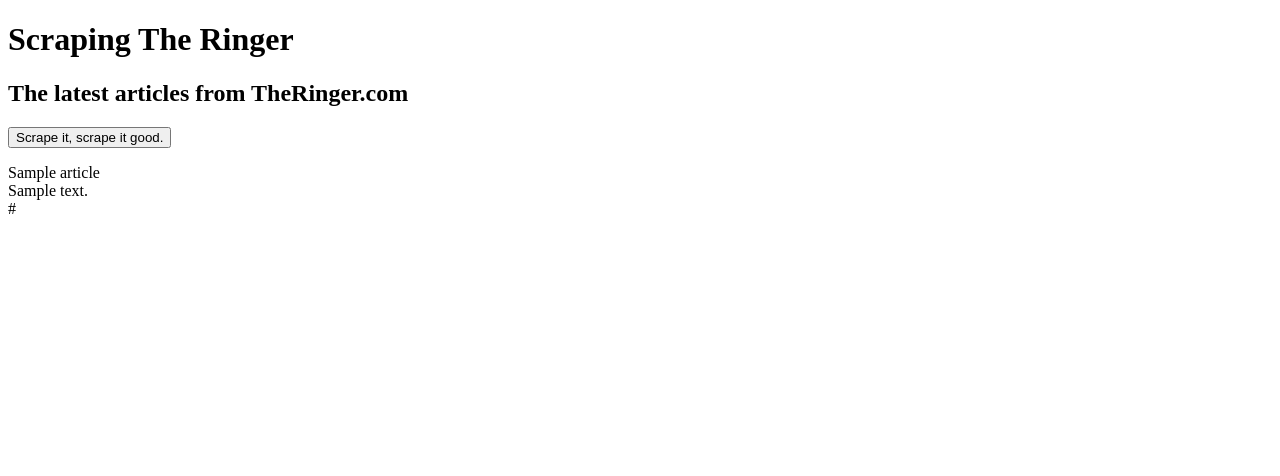
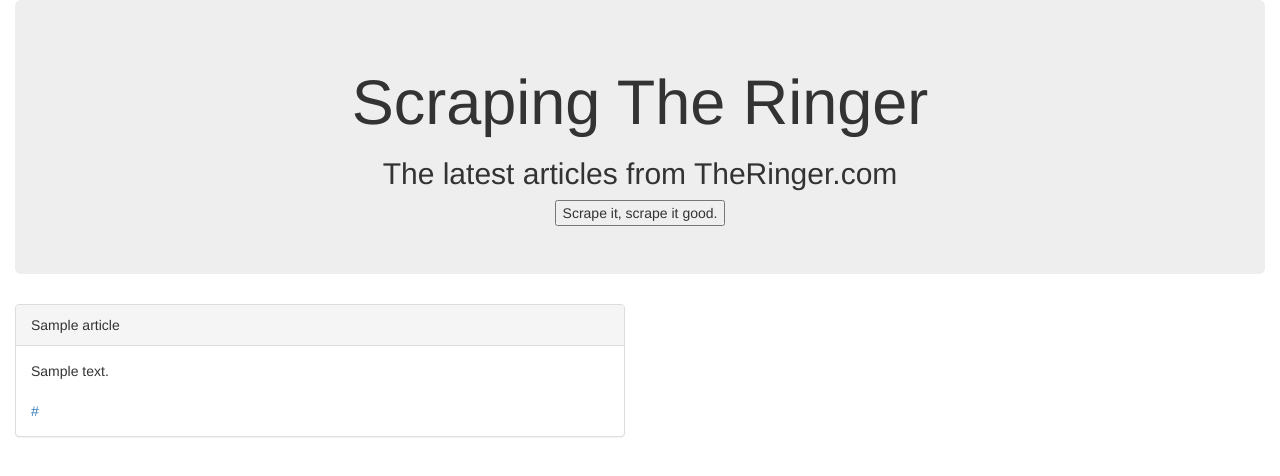
Before and after one commit to rjp11/mongoScraper, a Node server app: page / in a window 1280 px wide. Shown: the top 476 px of the page. Run offline with Node 20, Linux system fonts and the light colour scheme; tables that the repository leaves empty hold one stand-in row (values such as "Sample post"); some libraries are stand-ins or nearby versions.

Commit message:
added basic styling to application

```diff
--- a/views/home.handlebars
+++ b/views/home.handlebars
@@ -1,9 +1,22 @@
-<div id="wrapper">
+<div class="container-fluid" id="wrapper">
+    <div class="jumbotron text-center">
         <h1>Scraping The Ringer</h1>
         <h2>The latest articles from TheRinger.com</h2>
         <button id="scrape">Scrape it, scrape it good.</button>
+    </div>
+
+
+    <div class="row">
+
+        <div class="col-lg-6 col-md-6">
             <div id="articles"></div>
-    <div id="notes"></div>
+        </div>
+        <div class="col-lg-6 col-md-6">
+            <div class="text-center" id="notes"></div>
+        </div>
+    </div>
+
+
 </div>
 <script>
 
@@ -12,7 +25,12 @@
     // For each one
     for (var i = 0; i < data.length; i++) {
         // Display the apropos information on the page
-    $("#articles").append("<p data-id='" + data[i]._id + "'>" + data[i].title + "<br />" + data[i].summary + "<br />" + data[i].link + "</p>");
+        $("#articles")
+            .append(`<div class='panel panel-default' data-id='${data[i]._id}'>
+                        <div class='panel-heading'> ${data[i].title}</div>
+                        <div class='panel-body'>${data[i].summary}<br/><br/>
+                        <a href='${data[i].link}' target='_blank'>${data[i].link}</a></div>
+                    </div>`);
     }
     });
 
@@ -28,7 +46,7 @@
 
 
     // Whenever someone clicks a p tag
-$(document).on("click", "p", function () {
+    $(document).on("click", ".panel", function () {
     // Empty the notes from the note section
     $("#notes").empty();
     // Save the id from the p tag
@@ -43,7 +61,8 @@
         .then(function (data) {
         console.log(data);
         // The title of the article
-      $("#notes").append("<h2>" + data.title + "</h2>");
+        $("#notes").append(`<div class='panel panel-default'>
+            <div class='panel-heading'>${data.title}</div`);
         // An input to enter a new title
         $("#notes").append("<input id='titleinput' name='title' >");
         // A textarea to add a new note body
--- a/views/layouts/main.handlebars
+++ b/views/layouts/main.handlebars
@@ -6,6 +6,8 @@
     <meta http-equiv="X-UA-Compatible" content="ie=edge">
     <title>Document</title>
     <script src="https://code.jquery.com/jquery-3.3.1.min.js" crossorigin="anonymous"></script>
+    <link rel='stylesheet' href='https://maxcdn.bootstrapcdn.com/bootstrap/3.3.7/css/bootstrap.min.css'>
+    <link rel='stylesheet' href='https://bootswatch.com/3/flatly/bootstrap.min.css'>
 </head>
 <body>
     {{{ body }}}
```
Lines whose indentation alone changed are shown as unchanged.
